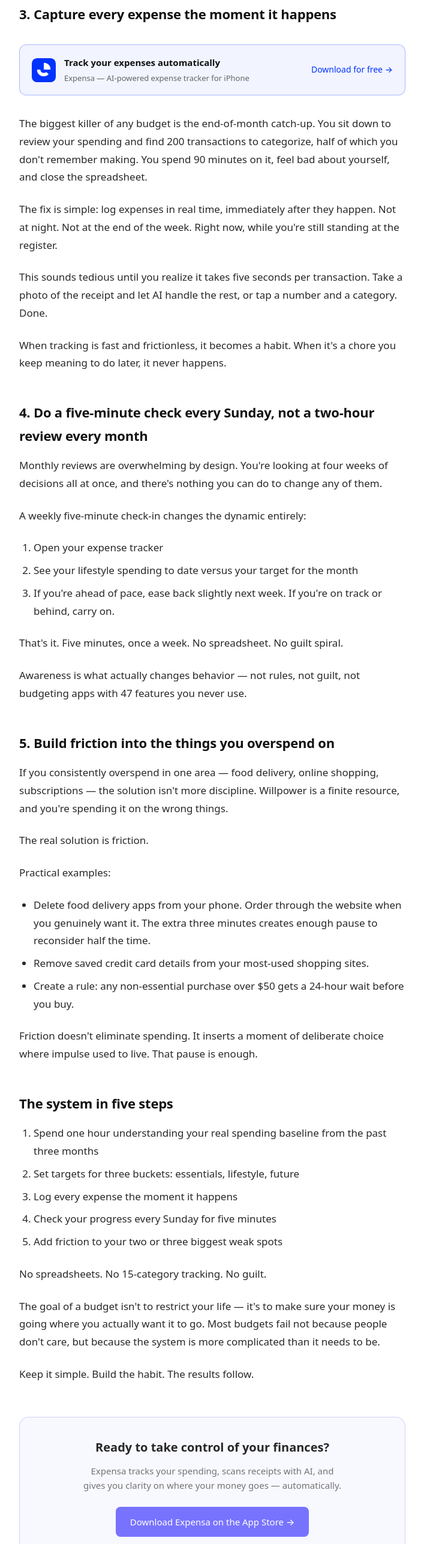
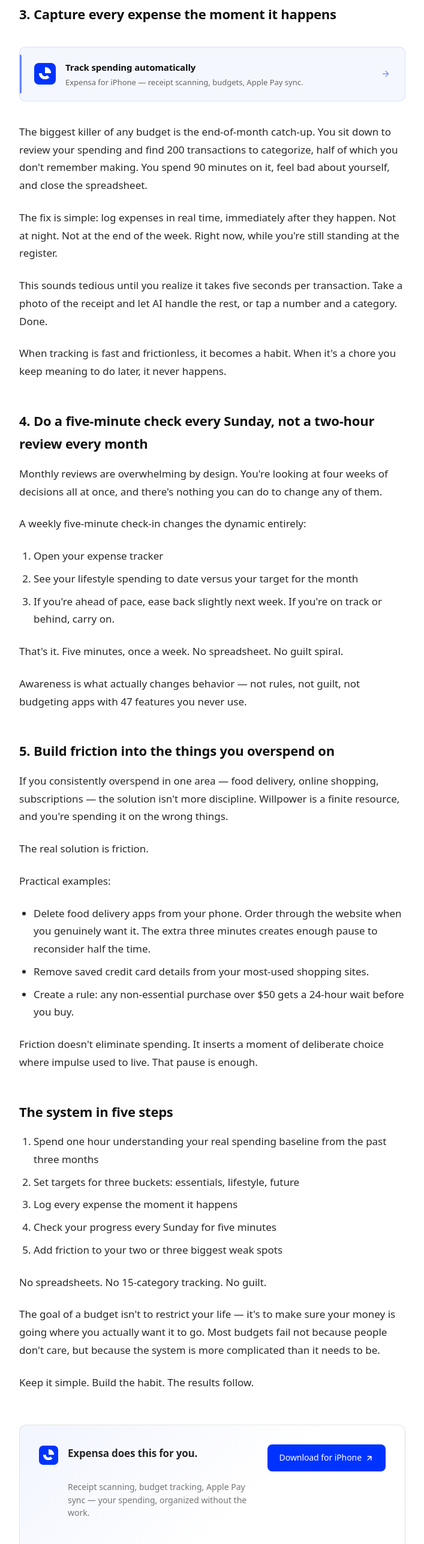
Before and after one commit to saintsereda/expensa, an Astro site in the folder blog/: page /blog/how-to-actually-stick-to-a-budget in a window 1280 px wide. Shown: the part 1800-4374 px from the top of the page at 60% size, without its empty margins (286-993 px from the left). Built offline with nearby package versions, Linux system fonts and the light colour scheme; Astro itself is replaced by a stand-in of ours.

Commit message:
feat: redesign blog promo banners with taste-skill design system
Replace generic centered card CTAs with premium left-aligned layouts,
brand-consistent #0033FF accents, tactile hover/active states, and
asymmetric gradient washes for both light and dark themes.

Co-Authored-By: Claude Opus 4.6 (1M context) <noreply@anthropic.com>

```diff
--- a/blog/src/components/AppStoreCTA.astro
+++ b/blog/src/components/AppStoreCTA.astro
@@ -4,8 +4,9 @@ const APP_STORE_URL = 'https://apps.apple.com/app/expensa/id0000000000'; // TODO
 ---
 
 <a href={APP_STORE_URL} target="_blank" rel="noopener noreferrer" class="cta-inline">
+  <span class="cta-bar" />
   <span class="cta-icon">
-    <svg width="40" height="40" viewBox="0 0 256 256" fill="none" xmlns="http://www.w3.org/2000/svg">
+    <svg width="36" height="36" viewBox="0 0 256 256" fill="none" xmlns="http://www.w3.org/2000/svg">
       <rect width="256" height="256" rx="56" fill="#0033FF"/>
       <g clip-path="url(#clip0_cta)">
         <path d="M128 48C168.317 48 201 80.683 201 121H128V48Z" fill="white"/>
@@ -19,29 +20,54 @@ const APP_STORE_URL = 'https://apps.apple.com/app/expensa/id0000000000'; // TODO
     </svg>
   </span>
   <span class="cta-text">
-    <strong>Track your expenses automatically</strong>
-    <span>Expensa — AI-powered expense tracker for iPhone</span>
+    <strong>Track spending automatically</strong>
+    <span>Expensa for iPhone — receipt scanning, budgets, Apple Pay sync.</span>
   </span>
-  <span class="cta-action">Download for free →</span>
+  <span class="cta-arrow">
+    <svg width="16" height="16" viewBox="0 0 24 24" fill="none" stroke="currentColor" stroke-width="2" stroke-linecap="round" stroke-linejoin="round">
+      <path d="M5 12h14M12 5l7 7-7 7"/>
+    </svg>
+  </span>
 </a>
 
 <style>
   .cta-inline {
     display: flex;
     align-items: center;
-    gap: 14px;
-    padding: 16px 20px;
-    margin: 32px 0;
-    border: 1px solid rgba(0, 51, 255, 0.3);
-    border-radius: 12px;
-    background: rgba(0, 51, 255, 0.05);
+    gap: 16px;
+    position: relative;
+    padding: 20px 24px;
+    margin: 36px 0;
+    border-radius: 10px;
+    background: color-mix(in srgb, #0033FF 4%, var(--bg));
+    border: 1px solid color-mix(in srgb, #0033FF 12%, transparent);
     text-decoration: none;
     color: inherit;
-    transition: border-color 0.15s, background 0.15s;
+    transition: border-color 0.25s cubic-bezier(0.16, 1, 0.3, 1),
+                background 0.25s cubic-bezier(0.16, 1, 0.3, 1),
+                transform 0.15s;
   }
   .cta-inline:hover {
-    border-color: rgba(0, 51, 255, 0.6);
-    background: rgba(0, 51, 255, 0.09);
+    border-color: color-mix(in srgb, #0033FF 30%, transparent);
+    background: color-mix(in srgb, #0033FF 7%, var(--bg));
+    box-shadow: inset 0 1px 0 rgba(255, 255, 255, 0.06);
+  }
+  .cta-inline:active {
+    transform: scale(0.985);
+  }
+  .cta-bar {
+    position: absolute;
+    left: 0;
+    top: 12px;
+    bottom: 12px;
+    width: 3px;
+    border-radius: 0 3px 3px 0;
+    background: #0033FF;
+    opacity: 0.6;
+    transition: opacity 0.2s;
+  }
+  .cta-inline:hover .cta-bar {
+    opacity: 1;
   }
   .cta-icon {
     flex-shrink: 0;
@@ -50,33 +76,41 @@ const APP_STORE_URL = 'https://apps.apple.com/app/expensa/id0000000000'; // TODO
   .cta-text {
     display: flex;
     flex-direction: column;
-    gap: 2px;
+    gap: 3px;
     flex: 1;
     min-width: 0;
   }
   .cta-text strong {
     font-size: 15px;
     font-weight: 600;
+    letter-spacing: -0.01em;
     color: var(--text);
   }
   .cta-text span {
     font-size: 13px;
     color: var(--muted);
+    line-height: 1.5;
   }
-  .cta-action {
-    font-size: 14px;
-    font-weight: 500;
+  .cta-arrow {
+    flex-shrink: 0;
     color: #0033FF;
-    white-space: nowrap;
-    flex-shrink: 0;
+    opacity: 0.5;
+    transition: opacity 0.2s, transform 0.25s cubic-bezier(0.16, 1, 0.3, 1);
+    display: flex;
+    align-items: center;
   }
+  .cta-inline:hover .cta-arrow {
+    opacity: 1;
+    transform: translateX(3px);
+  }
+
   @media (max-width: 560px) {
     .cta-inline {
-      flex-wrap: wrap;
+      padding: 16px 20px;
+      gap: 12px;
     }
-    .cta-action {
-      width: 100%;
-      padding-left: 38px;
+    .cta-arrow {
+      display: none;
     }
   }
 </style>
--- a/blog/src/components/EndCTA.astro
+++ b/blog/src/components/EndCTA.astro
@@ -4,13 +4,33 @@ const APP_STORE_URL = 'https://apps.apple.com/app/expensa/id0000000000'; // TODO
 ---
 
 <div class="end-cta">
-  <p class="end-cta-heading">Ready to take control of your finances?</p>
-  <p class="end-cta-body">
-    Expensa tracks your spending, scans receipts with AI, and gives you
-    clarity on where your money goes — automatically.
-  </p>
+  <div class="end-cta-content">
+    <span class="end-cta-logo">
+      <svg width="32" height="32" viewBox="0 0 256 256" fill="none" xmlns="http://www.w3.org/2000/svg">
+        <rect width="256" height="256" rx="56" fill="#0033FF"/>
+        <g clip-path="url(#clip0_end)">
+          <path d="M128 48C168.317 48 201 80.683 201 121H128V48Z" fill="white"/>
+          <path d="M91.5 121C91.5 141.158 107.842 157.5 128 157.5C138.24 157.5 147.49 153.285 154.112 146.5L180.5 171.65C167.24 185.4 148.63 194 128 194C87.683 194 55 161.317 55 121H91.5Z" fill="white"/>
+        </g>
+        <defs>
+          <clipPath id="clip0_end">
+            <rect x="55" y="48" width="146" height="146" fill="white"/>
+          </clipPath>
+        </defs>
+      </svg>
+    </span>
+    <div class="end-cta-text">
+      <p class="end-cta-heading">Expensa does this for you.</p>
+      <p class="end-cta-body">
+        Receipt scanning, budget tracking, Apple Pay sync — your spending, organized without the work.
+      </p>
+    </div>
+  </div>
   <a href={APP_STORE_URL} target="_blank" rel="noopener noreferrer" class="end-cta-btn">
-    Download Expensa on the App Store →
+    Download for iPhone
+    <svg width="14" height="14" viewBox="0 0 24 24" fill="none" stroke="currentColor" stroke-width="2.5" stroke-linecap="round" stroke-linejoin="round">
+      <path d="M7 17L17 7M17 7H7M17 7v10"/>
+    </svg>
   </a>
 </div>
 
@@ -18,36 +38,95 @@ const APP_STORE_URL = 'https://apps.apple.com/app/expensa/id0000000000'; // TODO
   .end-cta {
     margin-top: 56px;
     padding: 32px;
-    border: 1px solid rgba(120, 115, 255, 0.3);
-    border-radius: 16px;
-    background: rgba(120, 115, 255, 0.05);
-    text-align: center;
+    border-radius: 12px;
+    border: 1px solid var(--border);
+    background:
+      linear-gradient(
+        135deg,
+        color-mix(in srgb, #0033FF 5%, var(--bg)) 0%,
+        var(--bg) 60%
+      );
+    display: flex;
+    align-items: flex-start;
+    justify-content: space-between;
+    gap: 24px;
   }
+
+  [data-theme="dark"] .end-cta {
+    background:
+      linear-gradient(
+        135deg,
+        color-mix(in srgb, #0033FF 8%, var(--bg)) 0%,
+        var(--bg) 60%
+      );
+    box-shadow: inset 0 1px 0 rgba(255, 255, 255, 0.04);
+  }
+
+  .end-cta-content {
+    display: flex;
+    align-items: flex-start;
+    gap: 16px;
+    flex: 1;
+    min-width: 0;
+  }
+
+  .end-cta-logo {
+    flex-shrink: 0;
+    line-height: 0;
+    margin-top: 2px;
+  }
+
+  .end-cta-text {
+    display: flex;
+    flex-direction: column;
+    gap: 6px;
+  }
+
   .end-cta-heading {
-    font-size: 20px;
+    font-size: 17px;
     font-weight: 600;
+    letter-spacing: -0.01em;
     color: var(--text);
-    margin-bottom: 10px;
   }
+
   .end-cta-body {
-    font-size: 15px;
+    font-size: 14px;
     color: var(--muted);
-    line-height: 1.6;
-    max-width: 440px;
-    margin: 0 auto 24px;
+    line-height: 1.55;
+    max-width: 380px;
   }
+
   .end-cta-btn {
-    display: inline-block;
-    padding: 12px 24px;
-    background: rgb(120, 115, 255);
+    display: inline-flex;
+    align-items: center;
+    gap: 6px;
+    padding: 10px 20px;
+    background: #0033FF;
     color: #fff;
     border-radius: 8px;
     text-decoration: none;
-    font-size: 15px;
+    font-size: 14px;
     font-weight: 500;
-    transition: opacity 0.15s;
+    letter-spacing: -0.005em;
+    white-space: nowrap;
+    flex-shrink: 0;
+    transition: transform 0.15s, box-shadow 0.25s cubic-bezier(0.16, 1, 0.3, 1);
   }
   .end-cta-btn:hover {
-    opacity: 0.85;
+    box-shadow: 0 4px 16px -4px rgba(0, 51, 255, 0.4);
+  }
+  .end-cta-btn:active {
+    transform: translateY(1px) scale(0.98);
+  }
+
+  @media (max-width: 600px) {
+    .end-cta {
+      flex-direction: column;
+      padding: 24px;
+      gap: 20px;
+    }
+    .end-cta-btn {
+      align-self: flex-start;
+    }
   }
 </style>
```
